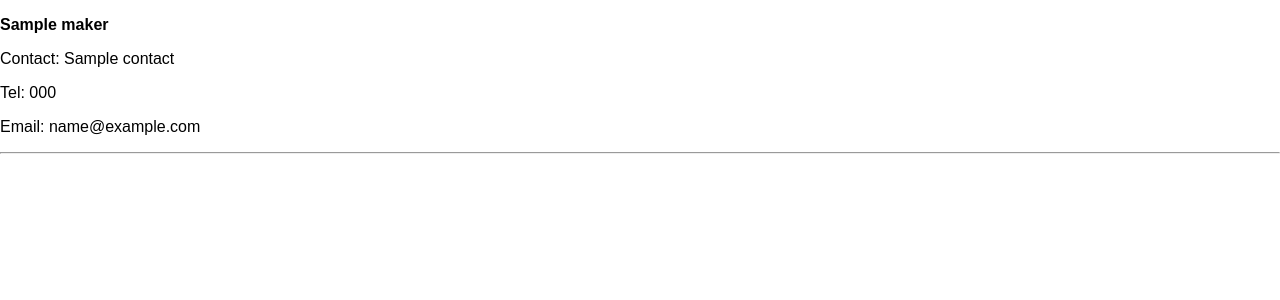
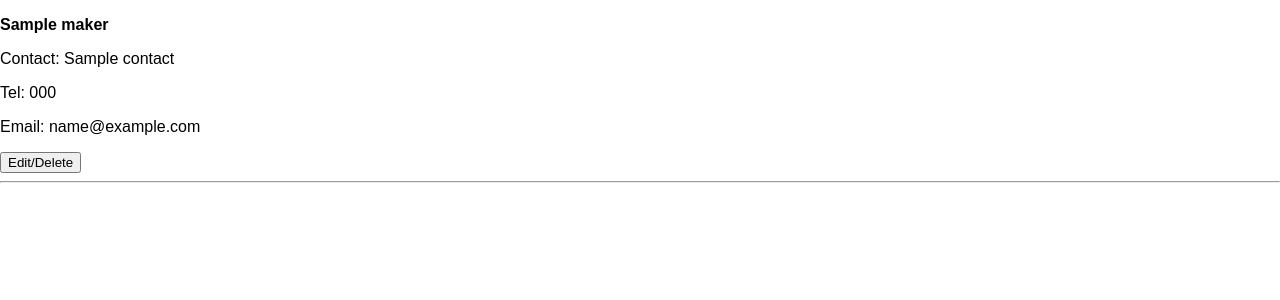
Before and after one commit to mickcooke/Python_Project_Guitar_Shop, a Flask app: page /makers in a window 1280 px wide. Shown: the part 257-557 px from the top of the page. Run offline with Flask 3, Linux system fonts and the light colour scheme; a database or web service that is not in the repository returns one stand-in record (values such as "Sample title"); some libraries are stand-ins or nearby versions.

Commit message:
added functions for maker edit and delete

```diff
--- a/controllers/guitars_controller.py
+++ b/controllers/guitars_controller.py
@@ -26,6 +26,12 @@ def edit_guitar(id):
     makers = maker_repository.select_all()
     return render_template("guitars/edit.html", guitar = guitar, all_makers = makers)
 
+# EDIT A MAKER
+@guitars_blueprint.route("/makers/edit/<id>", methods=['GET'])
+def edit_maker(id):
+    maker = maker_repository.select(id)
+    return render_template("makers/edit.html", maker = maker)
+
 # UPDATE A GUITAR
 @guitars_blueprint.route("/guitars/update/<id>", methods=['POST'])
 def update_guitar(id):
@@ -43,9 +49,29 @@ def update_guitar(id):
     guitar_repository.update(guitar)
     return redirect('/guitars')
 
+# UPDATE A MAKER
+@guitars_blueprint.route("/makers/update/<id>", methods=['POST'])
+def update_maker(id):
+    name = request.form['name']
+    contact = request.form['contact']
+    tel = request.form['tel']
+    email = request.form['email']
+
+
+    maker = Maker(name, contact, tel, email, id)
+
+    maker_repository.update(maker)
+    return redirect('/makers')
+
 
 # DELETE guitar by id
 @guitars_blueprint.route("/guitars/delete/<id>", methods=['POST'])
 def delete_guitar(id):
     guitar_repository.delete(id)
     return redirect('/guitars')
+
+# DELETE Maker by id
+@guitars_blueprint.route("/makers/delete/<id>", methods=['POST'])
+def delete_maker(id):
+    maker_repository.delete(id)
+    return redirect('/makers')
--- a/templates/makers/index.html
+++ b/templates/makers/index.html
@@ -10,10 +10,16 @@
 <p>Contact: {{maker.contact}}</p>
 <p>Tel: {{maker.tel}}</p>
 <p>Email: {{maker.email}}</p>
-<hr>
+
+<!-- Edit/delete button -->
+<form action="/makers/edit/{{maker.id}}" method="GET">
+    <input type="submit" value="Edit/Delete">
+    </form>
+
     </div>
 
 </div>
+<hr>
 {% endfor %}
 
 {% endblock %}
```
Also changed, not shown: templates/makers/edit.html (+35 -0 lines).
